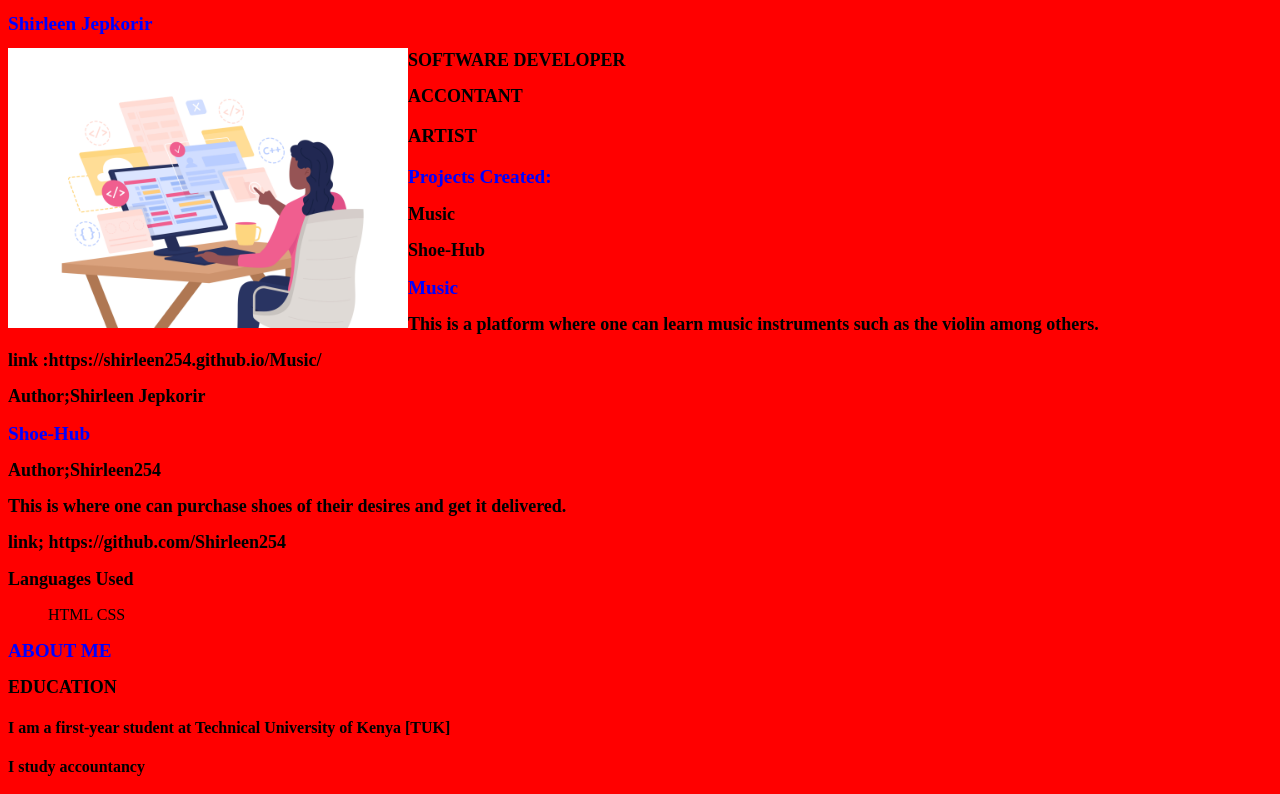
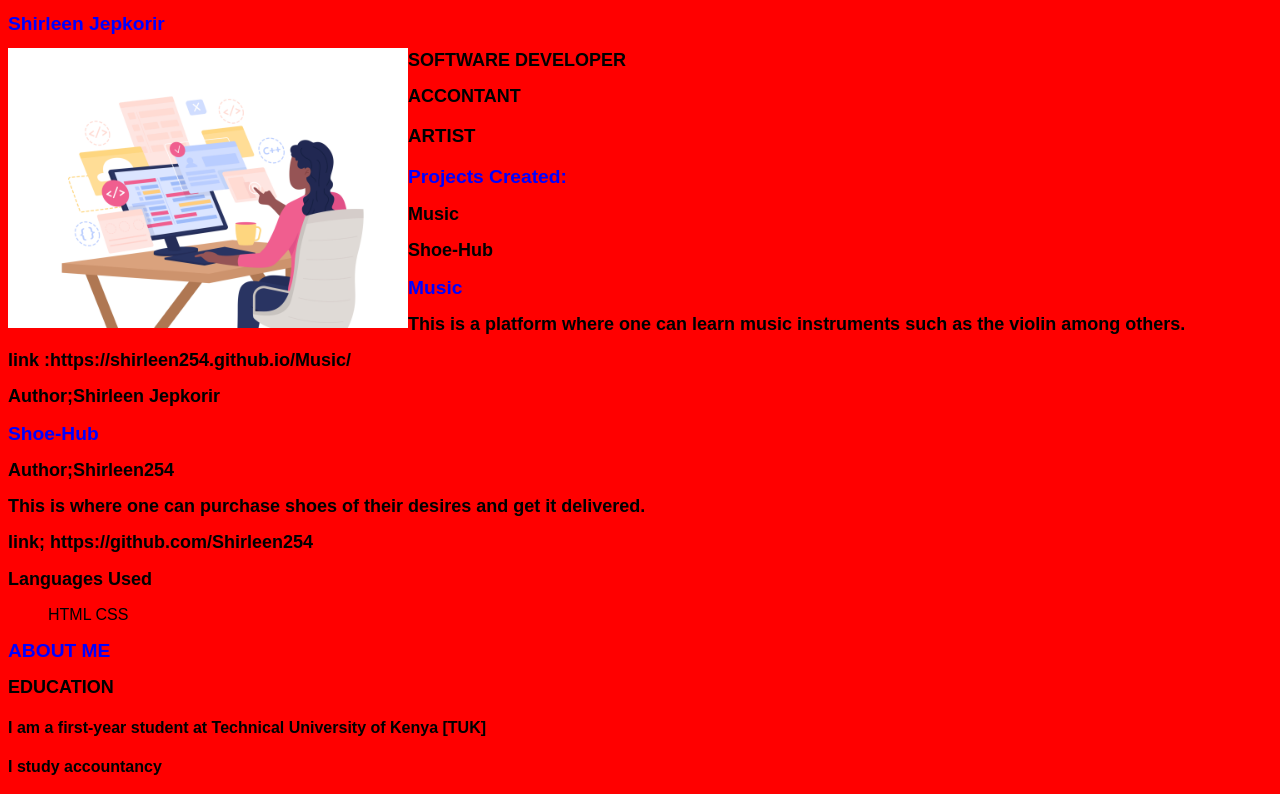
Before and after one commit to Shirleen254/Portifolio, a plain HTML site: page index.html in a window 1280 px wide. Shown: the top 794 px of the page. Drawn offline with Linux system fonts and the light colour scheme.

Commit message:
change font-family to sans-serif

```diff
--- a/styles.css
+++ b/styles.css
@@ -12,7 +12,9 @@ h2{
 
 }
 body{
-    background-color:red
+    background-color:red;
+    font-family: sans-serif;
+
 
 }
 test-box{
```
